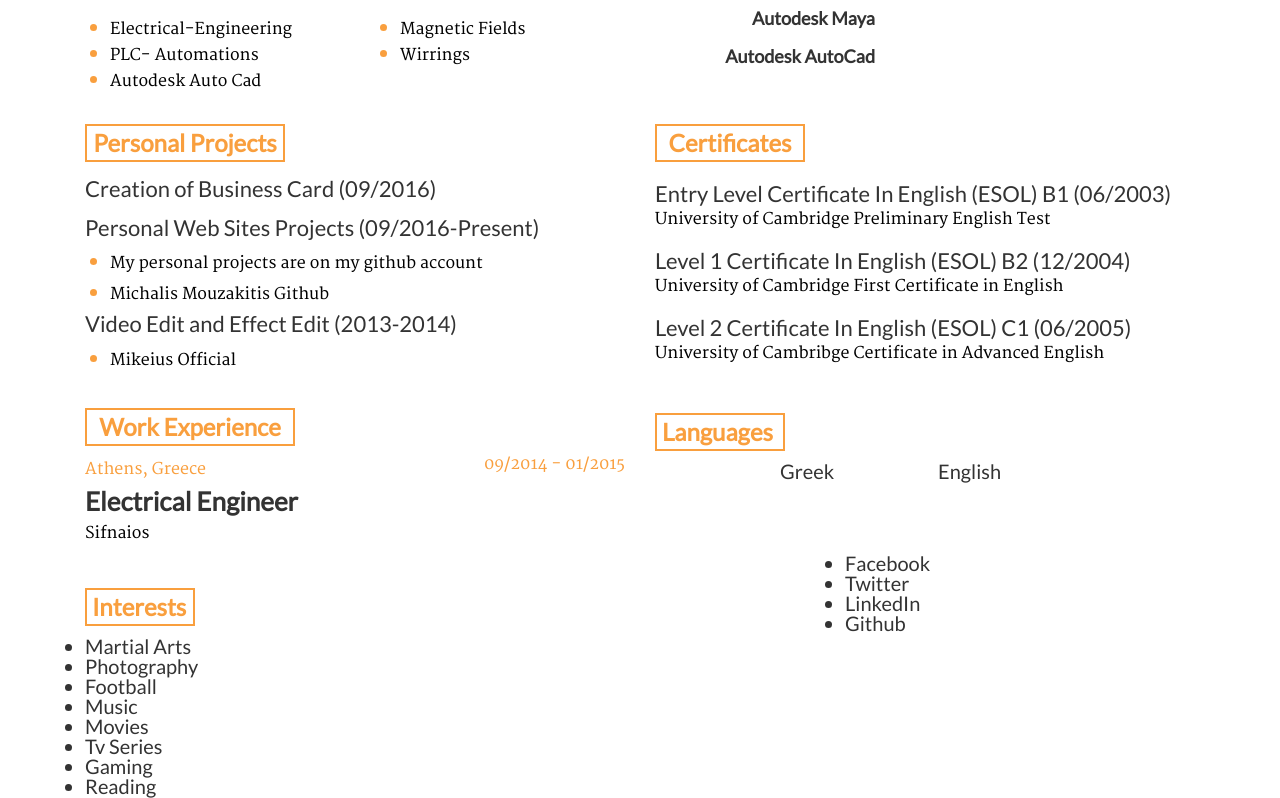
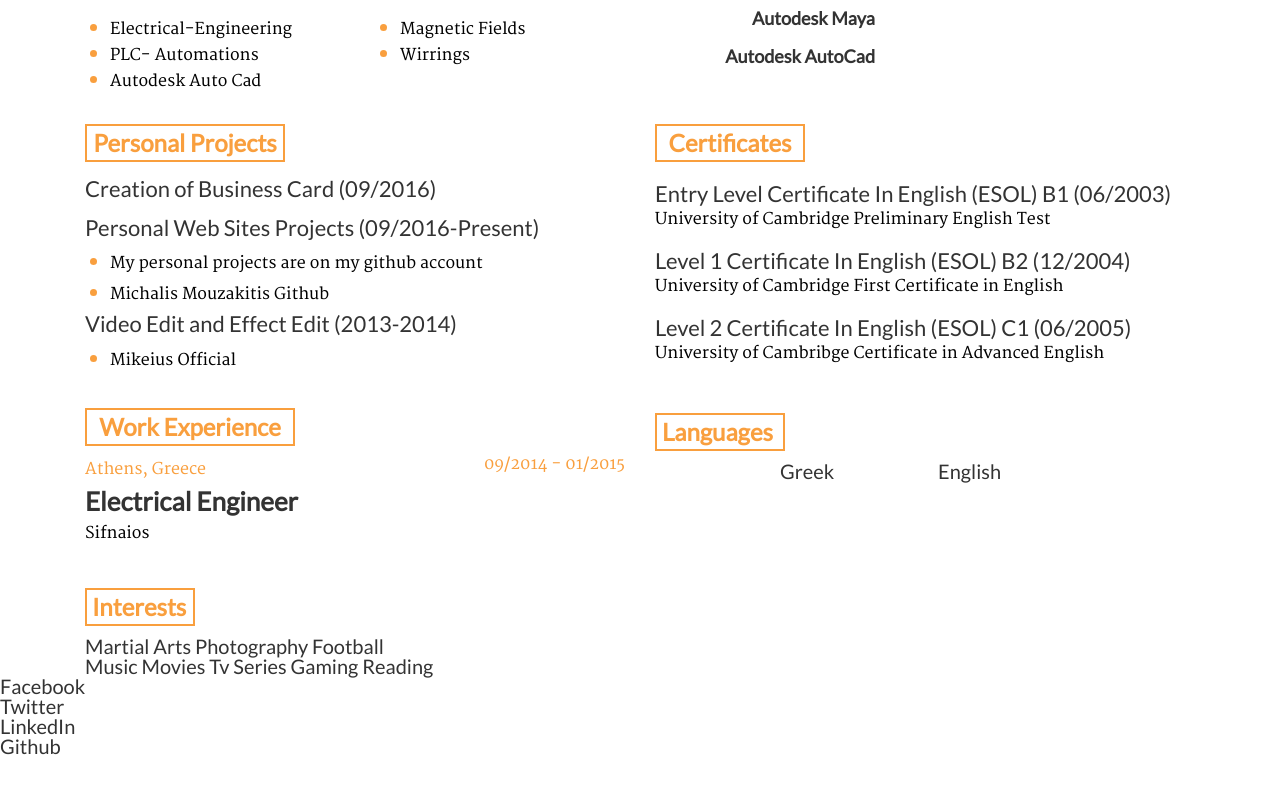
Before and after one commit to mouzakitis/CV, a plain HTML site: page index.html in a window 1280 px wide. Shown: the part 753-1551 px from the top of the page. After the commit the page ends 1511 px from the top, so only its background shows below. Drawn offline with nearby package versions, Linux system fonts and the light colour scheme.

Commit message:
finish with main

```diff
--- a/index.html
+++ b/index.html
@@ -171,10 +171,10 @@
         </div>
     </div>
   </div>
-<div class="container">
+  <div class="container">
     <div class="wrap">
-      <div class="col-md-8">
-  <div id="interests">
+        <div class="col-md-4">
+        <div id="interests">
         <div class="title">Interests</div>
             <ul>
                 <li>Martial Arts</li>
@@ -189,8 +189,9 @@
     </div>
     </div>
     </div>
-<div class="wrap">
-      <div class="col-md-4">
+    </div>
+</main>
+<footer>
     <div id="social">
         <ul>
             <li>Facebook</li>
@@ -199,10 +200,8 @@
             <li>Github</li>
         </ul>
     </div>
-    </div>
-    </div>
-    </div>
-</main>
+</footer>
+
 
     <script src="https://ajax.googleapis.com/ajax/libs/jquery/2.2.4/jquery.min.js"></script>
     <script src="https://maxcdn.bootstrapcdn.com/bootstrap/3.3.7/js/bootstrap.min.js"></script>
--- a/style.css
+++ b/style.css
@@ -348,5 +348,5 @@ main #interests .title{
     margin-bottom: 10px;
 }
 main #interests ul li{
-
+    display: inline-block;
 }
```
